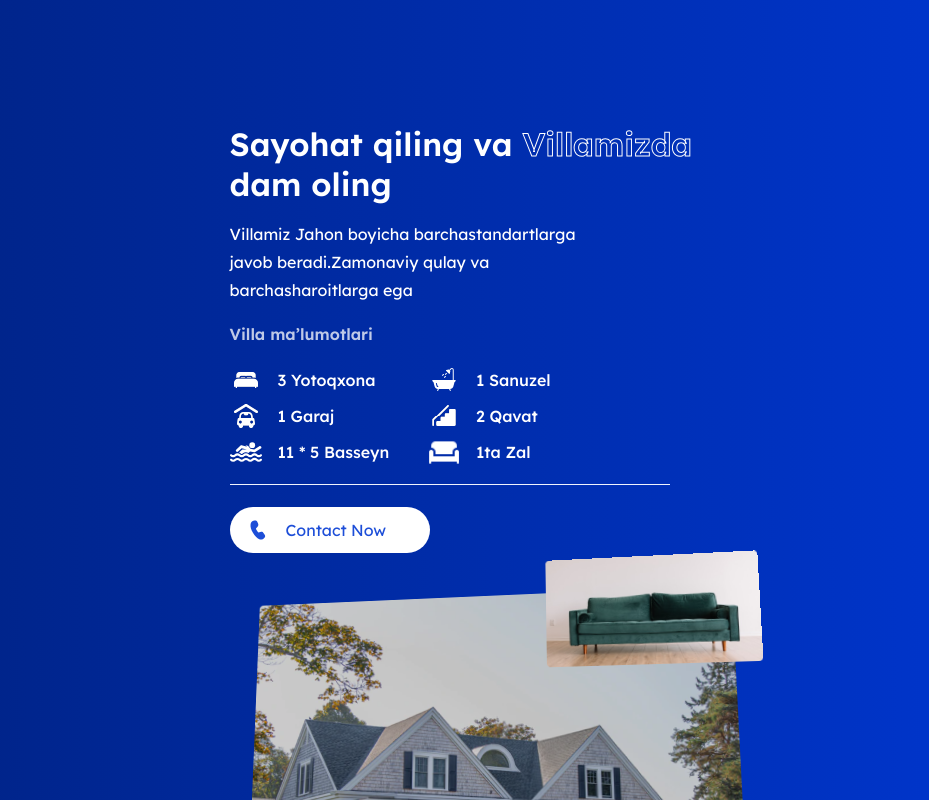
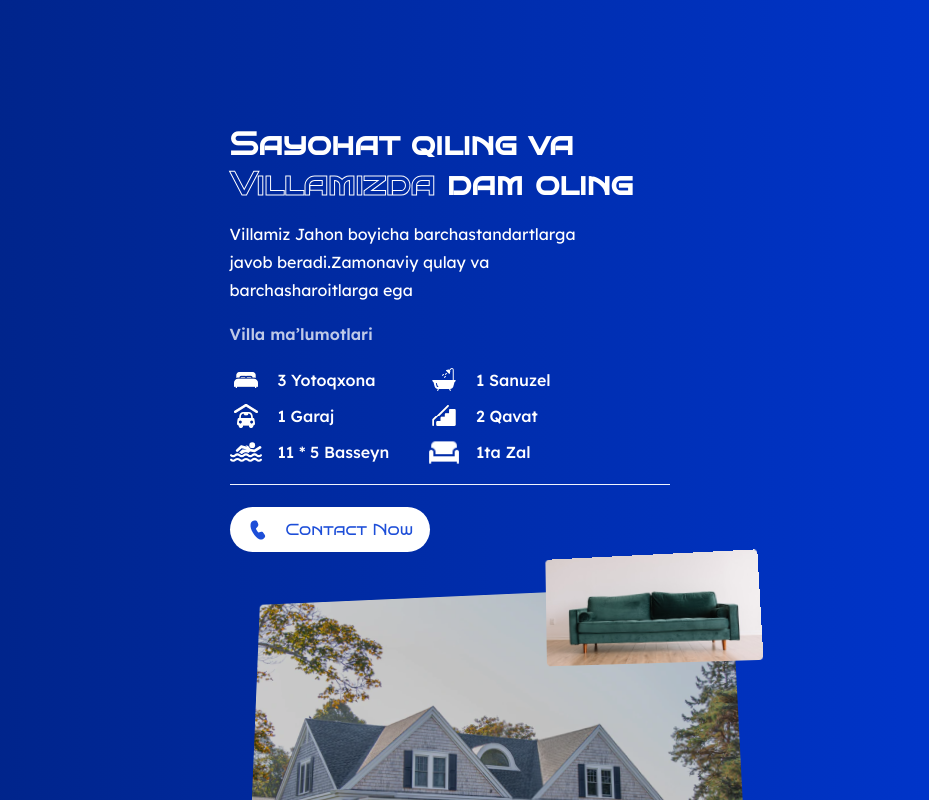
Before and after one commit to EhsonjonKomiljonov/viewVilla, a React app: page / in a window 1280 px wide. Shown: the part 880-1680 px from the top of the page, without its empty margins (179-1108 px from the left). Built offline with nearby package versions, Linux system fonts and the light colour scheme; the HTML template or start-up script is replaced by a standard one.

Commit message:
comfort room and see villa change

```diff
--- a/src/components/ComfortRoom/comfortroom.scss
+++ b/src/components/ComfortRoom/comfortroom.scss
@@ -14,7 +14,8 @@
   font-size: 32px;
   line-height: 40px;
   color: #1b1c57;
-}
+  font-family: 'Bruno Ace SC';
+  }
 .slick-arrow {
   position: inherit;
 }
--- a/src/components/SeeVilla/seevilla.scss
+++ b/src/components/SeeVilla/seevilla.scss
@@ -9,9 +9,11 @@
   display: flex;
   align-items: center;
   justify-content: space-between;
+  flex-direction: row-reverse;
 }
 
 .see__villa__title {
+  font-family: 'Bruno Ace SC';
   display: block;
   margin: 0;
   margin-bottom: 16px;
--- a/src/components/SeeVillaBtn/seevillabtn.scss
+++ b/src/components/SeeVillaBtn/seevillabtn.scss
@@ -1,6 +1,7 @@
 .see__villa__btn {
-  width: 200px;
-  padding: 13px 35px 13px 56px;
+  max-width: 200px;
+  width: 100%;
+  padding: 13px 0 13px 56px;
   color: #1d4ed8;
   background-color: #fff;
   border-radius: 32px;
@@ -9,7 +10,7 @@
   display: flex;
   align-items: center;
   cursor: pointer;
-
+  font-family: 'Bruno Ace SC';
   &::before {
     content: '';
     position: absolute;
```
